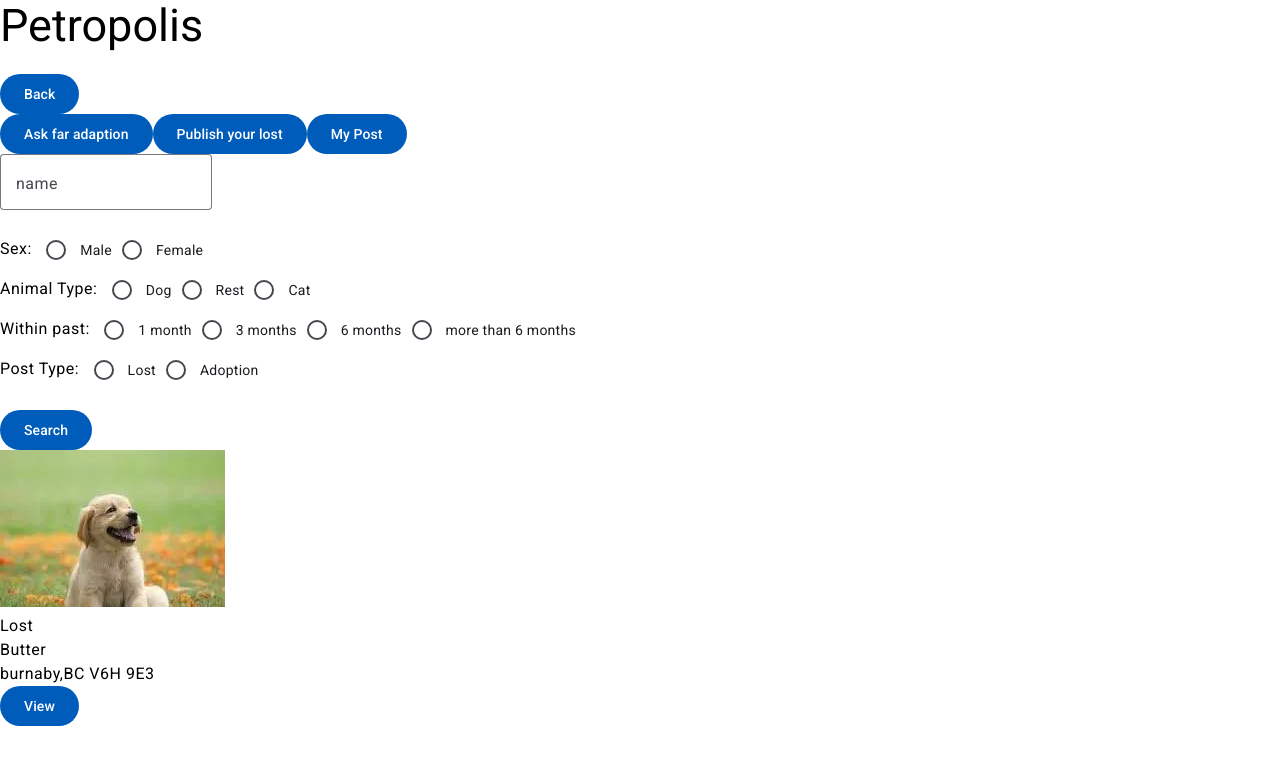
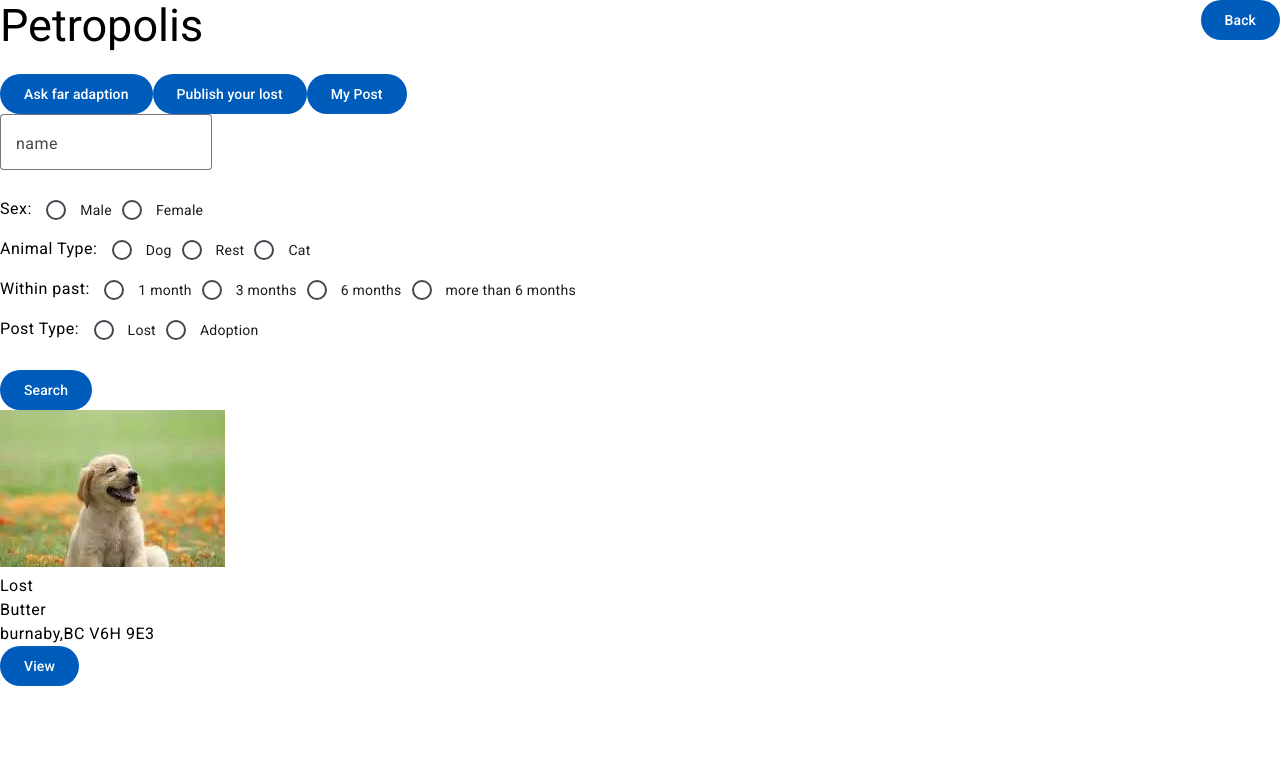
Before and after one commit to azurespear/6806-Captone, an Angular app: page /forum in a window 1280 px wide. Shown: the top 764 px of the page. Built offline with nearby package versions, Linux system fonts and the light colour scheme.

Commit message:
Update forum.component.css

```diff
--- a/src/app/forum/forum.component.css
+++ b/src/app/forum/forum.component.css
@@ -0,0 +1,4 @@
+.header {
+    display: flex;
+    justify-content: space-between;
+  }
```
